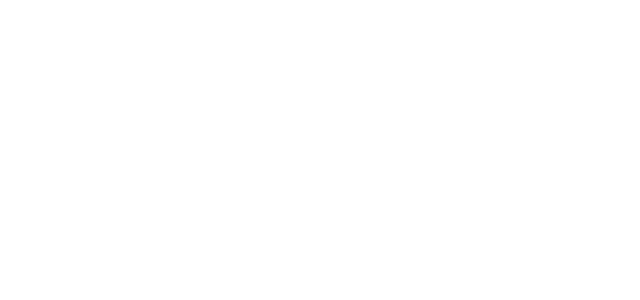
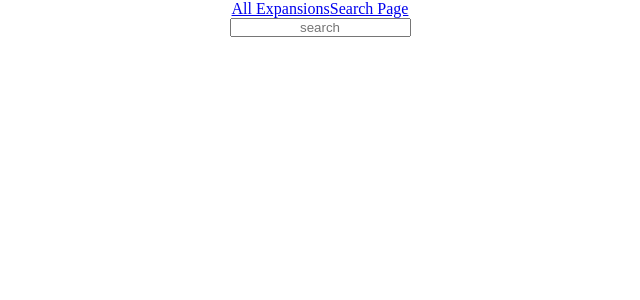
Before and after one commit to collerhatguy/hearthstone-react-2, a React (Create React App) app: page /search-card in a window 1280 px wide. Shown: the top 300 px of the page, without its empty margins (320-960 px from the left). Built offline with nearby package versions, Linux system fonts and the light colour scheme.

Commit message:
search page and react router done

```diff
--- a/src/App.js
+++ b/src/App.js
@@ -1,14 +1,24 @@
 import React from "react";
 import ExpansionList from "./components/ExpansionList";
-import {BrowserRouter as Router, Switch, Route} from "react-router-dom";
+import SearchPage from "./components/SearchPage";
+import {BrowserRouter as Router, Switch, Route, Link} from "react-router-dom";
 import "./style/style.css";
 
 function App() {
 
   return (
     <Router>
+      <nav>
+        <Link to="/">
+          All Expansions
+        </Link>
+        <Link to="/search-card">
+          Search Page
+        </Link>
+      </nav>
       <Switch>
         <Route path="/" exact component={ExpansionList}/>
+        <Route path="/search-card" component={SearchPage}/>
       </Switch>
     </Router>
   );
--- /dev/null
+++ b/src/components/SearchPage.js
@@ -0,0 +1,18 @@
+import React, {useState} from 'react';
+
+export default function SearchPage() {
+    const [search, setSearch] = useState("")
+    return (
+        <div>
+            <form>
+                <input
+                    type="text"
+                    onchange={e => setSearch(e.target.value)}
+                    placeholder="search"
+                    >
+
+                    </input>
+            </form>
+        </div>
+    )
+}
```
